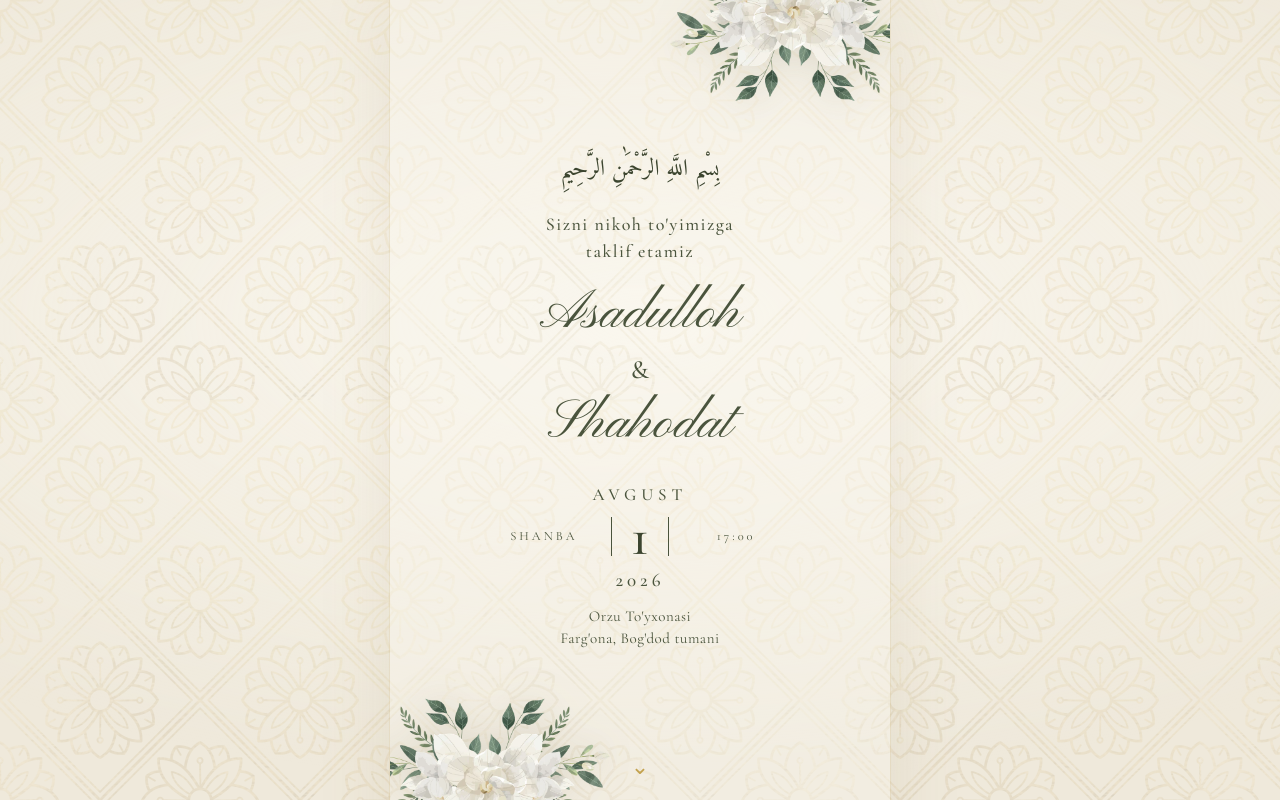
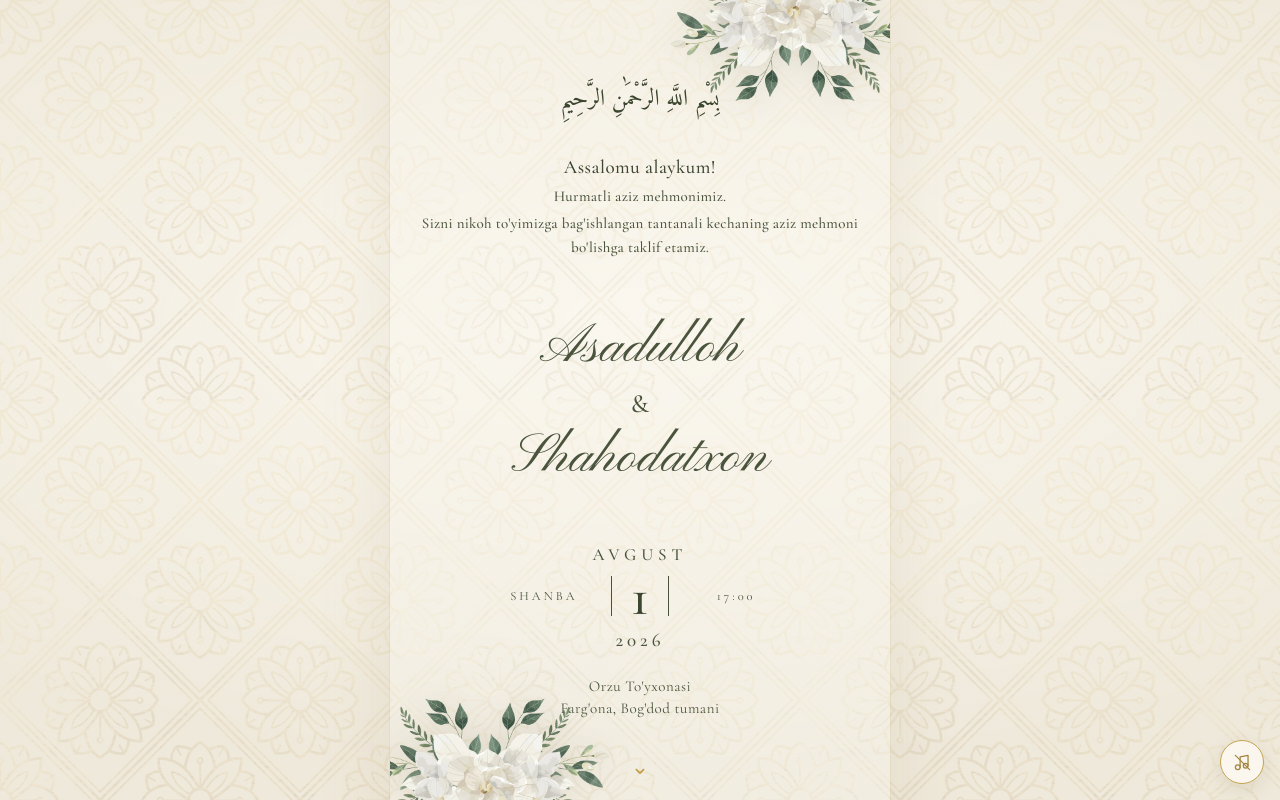
Before and after one commit to asadullohe/taklifnoma, a Next.js app: page / in a window 1280 px wide. Both pictures are taken after a click on the button "Taklifnomani ochish". Shown: the top 800 px of the page. Built offline with nearby package versions, Linux system fonts and the light colour scheme.

Commit message:
feat: add music functionality to Invitation component and update SEO details

```diff
--- a/app/globals.css
+++ b/app/globals.css
@@ -40,8 +40,14 @@ body.locked{overflow:hidden;height:100vh;height:100svh}
   radial-gradient(120% 70% at 50% 24%,rgba(255,255,255,.9),transparent 62%),
   repeating-linear-gradient(90deg,rgba(150,142,120,.13) 0,rgba(255,255,255,0) 16px,rgba(255,255,255,.96) 42px,rgba(255,255,255,0) 68px,rgba(150,142,120,.13) 84px);
   background-size:auto,84px 100%}
-#intro .curtain.left .silk{animation:swayL 5s ease-in-out infinite}
-#intro .curtain.right .silk{animation:swayR 5s ease-in-out infinite}
+/* Ikki parda o'rtada tutashadigan chetlarda ipak teksturasini so'ndiramiz —
+   shunda markaz sof oq bo'lib, tekstura mos kelmasligidan chiqadigan chok yo'qoladi. */
+#intro .curtain.left .silk{animation:swayL 5s ease-in-out infinite;
+  -webkit-mask-image:linear-gradient(90deg,#000 50%,transparent 90%);
+  mask-image:linear-gradient(90deg,#000 50%,transparent 90%)}
+#intro .curtain.right .silk{animation:swayR 5s ease-in-out infinite;
+  -webkit-mask-image:linear-gradient(90deg,transparent 10%,#000 50%);
+  mask-image:linear-gradient(90deg,transparent 10%,#000 50%)}
 @keyframes swayL{0%,100%{transform:translateX(0) scaleX(1)}50%{transform:translateX(-3%) scaleX(1.04)}}
 @keyframes swayR{0%,100%{transform:translateX(0) scaleX(1)}50%{transform:translateX(3%) scaleX(1.04)}}
 #intro .sheen{position:absolute;inset:0;pointer-events:none;background:linear-gradient(100deg,transparent 42%,rgba(255,255,255,.85) 50%,transparent 58%);background-size:220% 100%;animation:sheen 4s linear infinite}
@@ -65,6 +71,23 @@ body.opened #intro{visibility:hidden}
 body.opened .curtain.left{transform:translateX(-101%)}
 body.opened .curtain.right{transform:translateX(101%)}
 body.opened .i-content{opacity:0}
+
+/* MUSIQA TUGMASI — faqat taklifnoma ochilgach ko'rinadi */
+.music{position:fixed;right:16px;bottom:16px;z-index:50;width:44px;height:44px;border-radius:50%;
+  border:1px solid var(--gold);background:rgba(255,253,247,.72);backdrop-filter:blur(6px);
+  -webkit-backdrop-filter:blur(6px);color:var(--gold-d);cursor:pointer;
+  display:flex;align-items:center;justify-content:center;
+  box-shadow:0 6px 18px rgba(120,105,60,.14);
+  opacity:0;visibility:hidden;pointer-events:none;
+  transition:opacity .7s .9s,visibility .7s .9s,background .3s,color .3s,transform .3s}
+body.opened .music{opacity:1;visibility:visible;pointer-events:auto}
+.music:hover{background:var(--gold);color:#fff;transform:scale(1.07)}
+.music svg{width:19px;height:19px}
+/* ijro paytida yumshoq puls */
+.music.playing::after{content:"";position:absolute;inset:-1px;border-radius:50%;
+  border:1px solid var(--gold);animation:mpulse 2.6s ease-out infinite;pointer-events:none}
+@keyframes mpulse{0%{transform:scale(1);opacity:.5}100%{transform:scale(1.45);opacity:0}}
+@media(prefers-reduced-motion:reduce){.music.playing::after{animation:none}}
 
 /* SECTIONS */
 /* container-type => ichkaridagi o'lchamlar (cqw) oyna emas, shu 500px lik
@@ -95,17 +118,17 @@ section{min-height:100vh;min-height:100svh;scroll-snap-align:start;scroll-snap-s
 .reveal.in .timer .cell:nth-child(3){transition-delay:.7s}
 .reveal.in .timer .cell:nth-child(4){transition-delay:.8s}
 .eyebrow{letter-spacing:5px;text-transform:uppercase;font-size:12px;color:var(--gold-d);margin-bottom:10px}
-.stitle{font-size:clamp(30px,6cqw,50px);font-weight:500;color:var(--olive-d);line-height:1.1;margin-bottom:14px}
-.divider{width:54px;height:1px;background:var(--gold);margin:0 auto 24px;position:relative}
-.divider::before{content:"\2766";position:absolute;top:-13px;left:50%;transform:translateX(-50%);color:var(--gold);font-size:16px;background:#efe9db;padding:0 8px}
+.stitle{font-family:var(--font-playfair),serif;font-size:clamp(30px,6cqw,50px);font-weight:600;color:var(--olive-d);line-height:1.1;margin-bottom:14px}
 .lead{max-width:560px;margin:0 auto;color:var(--olive);font-weight:400;line-height:1.9;font-size:19px}
 .hero .inv{position:relative;z-index:4;max-width:560px}
-.bism{font-family:var(--font-amiri),serif;font-size:clamp(23px,4.6cqw,32px);color:var(--olive-d);margin-bottom:22px;line-height:1.7}
-.invite{letter-spacing:1.5px;font-size:clamp(18px,3.3cqw,23px);color:var(--olive);line-height:1.5;font-weight:500}
-.h-names{margin:12px 0 4px}
+.bism{font-family:var(--font-amiri),serif;font-size:clamp(23px,4.6cqw,32px);color:var(--olive-d);margin-bottom:clamp(16px,4svh,38px);line-height:1.7}
+.invite{letter-spacing:.3px;font-size:clamp(15px,2.9cqw,19px);color:var(--olive);line-height:1.6;font-weight:500;max-width:440px;margin:0 auto}
+.invite .salom{display:block;font-size:clamp(19px,3.6cqw,25px);color:var(--olive-d);letter-spacing:.5px;margin-bottom:2px}
+.invite .greet{display:block;margin-bottom:3px}
+.h-names{margin:clamp(20px,6.5svh,54px) 0 clamp(6px,1.6svh,14px)}
 .h-names .n{font-family:var(--font-pinyon),cursive;font-size:clamp(34px,11cqw,90px);color:var(--olive);line-height:1.28;padding:.04em .1em}
 .h-names .amp{font-size:clamp(26px,5cqw,34px);color:var(--olive);margin:2px 0;font-weight:500}
-.dateblk{margin:22px 0 14px}
+.dateblk{margin:clamp(20px,6svh,50px) 0 clamp(12px,3svh,24px)}
 .dmonth{letter-spacing:5px;font-size:clamp(17px,3.2cqw,21px);color:var(--olive);font-weight:500}
 .drow{display:flex;align-items:center;justify-content:center;gap:22px;margin:4px 0}
 .drow .side{letter-spacing:3px;font-size:clamp(12px,2.5cqw,15px);color:var(--olive);min-width:90px}
@@ -123,7 +146,7 @@ section{min-height:100vh;min-height:100svh;scroll-snap-align:start;scroll-snap-s
 .timer{display:flex;justify-content:center;gap:14px;flex-wrap:wrap;margin-top:4px}
 .cell{min-width:92px;padding:20px 10px;border:1px solid rgba(201,162,74,.32);border-radius:14px;
   background:rgba(255,255,255,.2);backdrop-filter:blur(6px);-webkit-backdrop-filter:blur(6px);box-shadow:0 8px 24px rgba(120,105,60,.05)}
-.cell .n{font-family:var(--font-cormorant),serif;font-size:46px;color:var(--olive-d);line-height:1}
+.cell .n{font-family:var(--font-playfair),serif;font-weight:500;font-size:46px;color:var(--olive-d);line-height:1;font-variant-numeric:lining-nums tabular-nums}
 .cell .l{font-size:10px;letter-spacing:2px;text-transform:uppercase;color:var(--muted);margin-top:7px}
 .panel{position:relative;z-index:3;max-width:660px;width:100%;padding:34px 30px;
   background:rgba(255,253,247,.55);backdrop-filter:blur(4px);border-radius:6px;box-shadow:0 26px 60px rgba(150,120,70,.14)}
@@ -164,7 +187,6 @@ section{min-height:100vh;min-height:100svh;scroll-snap-align:start;scroll-snap-s
   .cell{min-width:72px;padding:12px 8px;border-radius:11px}
   .cell .n{font-size:34px}
   .cell .l{margin-top:4px}
-  .divider{margin-bottom:14px}
   .panel{padding:26px 22px}
   .panel::before{inset:9px}
   .panel::after{inset:14px}
@@ -176,3 +198,14 @@ section{min-height:100vh;min-height:100svh;scroll-snap-align:start;scroll-snap-s
   .closing .thx{margin-top:10px}
   .closing .heart{margin-top:10px;font-size:28px}
 }
+
+/* Kichik ekran: 4 katak sig'may "soniya" pastga tushmasligi uchun —
+   Kun tepada markazда (to'liq kenglik EMAS), Soat·Daqiqa·Soniya pastda
+   bitta qatorda (1 + 3). Grid: Kun yuqori qatorni egallaydi, lekin o'zi
+   ostidagilar bilan bir xil kenglikda va o'rtada turadi. */
+@media(max-width:520px){
+  .timer{display:grid;grid-template-columns:repeat(3,1fr);gap:10px;
+    max-width:340px;margin-left:auto;margin-right:auto}
+  .timer .cell{min-width:0}
+  .timer .cell:first-child{grid-column:1 / -1;justify-self:center;width:calc((100% - 20px) / 3)}
+}
--- a/components/Invitation.tsx
+++ b/components/Invitation.tsx
@@ -30,6 +30,31 @@ function Flourish({ bottom = false }: { bottom?: boolean }) {
   );
 }
 
+// Musiqa nota ikonkasi; o'chirilganda ustidan chiziq tortiladi.
+function MusicIcon({ muted }: { muted: boolean }) {
+  return (
+    <svg viewBox="0 0 24 24" fill="none" aria-hidden="true">
+      <path
+        d="M9 18V5l10-2v13"
+        stroke="currentColor"
+        strokeWidth="1.6"
+        strokeLinecap="round"
+        strokeLinejoin="round"
+      />
+      <circle cx="6" cy="18" r="3" stroke="currentColor" strokeWidth="1.6" />
+      <circle cx="16" cy="16" r="3" stroke="currentColor" strokeWidth="1.6" />
+      {muted && (
+        <path
+          d="M3 3l18 18"
+          stroke="currentColor"
+          strokeWidth="1.6"
+          strokeLinecap="round"
+        />
+      )}
+    </svg>
+  );
+}
+
 const z = (n: number) => String(n).padStart(2, "0");
 
 // Bir konteynerga tushayotgan gulbarglarni qo'shadi (dekorativ, DOM orqali).
@@ -47,17 +72,95 @@ function fillPetals(box: HTMLElement | null) {
   }
 }
 
+const MUSIC_VOLUME = 0.45;
+
 export default function Invitation() {
   const [opened, setOpened] = useState(false);
+  const [playing, setPlaying] = useState(false);
   const [time, setTime] = useState({ d: "00", h: "00", m: "00", s: "00" });
   const wpetalsRef = useRef<HTMLDivElement>(null);
   const cpetalsRef = useRef<HTMLDivElement>(null);
+  const audioRef = useRef<HTMLAudioElement>(null);
+  const fadeRef = useRef<number | null>(null);
+
+  // Brauzer qayta yuklanganda avvalgi scroll pozitsiyasini tiklamasin —
+  // taklifnoma doim boshidan boshlansin.
+  useEffect(() => {
+    if ("scrollRestoration" in history) history.scrollRestoration = "manual";
+    window.scrollTo(0, 0);
+  }, []);
 
   // Qulf holati — <body> classlarini boshqaradi.
   useEffect(() => {
     document.body.classList.toggle("opened", opened);
     document.body.classList.toggle("locked", !opened);
+    // Ochilganda doim tepadan (hero) boshlansin — qulf ochilgunча saqlanib
+    // qolgan scroll pozitsiyasida qandaydir sectionда qolib ketmasin.
+    if (opened) window.scrollTo(0, 0);
   }, [opened]);
+
+  useEffect(() => () => {
+    if (fadeRef.current) clearInterval(fadeRef.current);
+  }, []);
+
+  // Tugma holati audio elementidan o'qiladi — yagona haqiqat manbai o'sha.
+  // Shunda tashqi to'xtatishlar ham (qo'ng'iroq, lock ekran boshqaruvi,
+  // quloqchin tugmasi) tugmada to'g'ri aks etadi.
+  useEffect(() => {
+    const a = audioRef.current;
+    if (!a) return;
+    const sync = () => setPlaying(!a.paused);
+    a.addEventListener("play", sync);
+    a.addEventListener("pause", sync);
+    a.addEventListener("ended", sync);
+    return () => {
+      a.removeEventListener("play", sync);
+      a.removeEventListener("pause", sync);
+      a.removeEventListener("ended", sync);
+    };
+  }, []);
+
+  // Ovozni 0 dan asta ko'tarish — birdan gumburlab ketmasligi uchun.
+  const fadeIn = (a: HTMLAudioElement) => {
+    if (fadeRef.current) clearInterval(fadeRef.current);
+    a.volume = 0;
+    fadeRef.current = window.setInterval(() => {
+      const next = Math.min(a.volume + MUSIC_VOLUME / 30, MUSIC_VOLUME);
+      a.volume = next;
+      if (next >= MUSIC_VOLUME && fadeRef.current) {
+        clearInterval(fadeRef.current);
+        fadeRef.current = null;
+      }
+    }, 50);
+  };
+
+  // Qulfni bosish — foydalanuvchi harakati, shuning uchun brauzer ijroga ruxsat beradi.
+  const openInvitation = () => {
+    setOpened(true);
+    play();
+  };
+
+  const play = () => {
+    const a = audioRef.current;
+    if (!a) return;
+    fadeIn(a);
+    // Rad etilsa (fayl yo'q yoki brauzer to'sdi) holat o'zgarmaydi —
+    // 'play' hodisasi ishlamaydi, tugma o'chirilgan ko'rinishda qoladi.
+    a.play().catch(() => {
+      if (fadeRef.current) clearInterval(fadeRef.current);
+    });
+  };
+
+  const toggleMusic = () => {
+    const a = audioRef.current;
+    if (!a) return;
+    if (a.paused) {
+      play();
+    } else {
+      if (fadeRef.current) clearInterval(fadeRef.current);
+      a.pause();
+    }
+  };
 
   // Countdown timer.
   useEffect(() => {
@@ -105,6 +208,17 @@ export default function Invitation() {
       <div className="bg-glow" />
       <div className="bg-pattern" />
 
+      {/* Fon musiqasi — qulf ochilganda boshlanadi (public/music.mp3) */}
+      <audio ref={audioRef} src="/music.mp3" loop preload="auto" />
+      <button
+        className={playing ? "music playing" : "music"}
+        onClick={toggleMusic}
+        aria-label={playing ? "Musiqani o'chirish" : "Musiqani yoqish"}
+        aria-pressed={playing}
+      >
+        <MusicIcon muted={!playing} />
+      </button>
+
       <div id="intro">
         <div className="curtain left">
           <div className="silk" />
@@ -131,7 +245,7 @@ export default function Invitation() {
           <button
             className="lock"
             id="openBtn"
-            onClick={() => setOpened(true)}
+            onClick={openInvitation}
             aria-label="Taklifnomani ochish"
           >
             🔒
@@ -148,9 +262,10 @@ export default function Invitation() {
           <div className="inv reveal">
             <div className="bism">بِسْمِ اللَّهِ الرَّحْمَٰنِ الرَّحِيمِ</div>
             <div className="invite">
-              Sizni nikoh to&apos;yimizga
-              <br />
-              taklif etamiz
+              <span className="salom">Assalomu alaykum!</span>
+              <span className="greet">Hurmatli aziz mehmonimiz.</span>
+              Sizni nikoh to&apos;yimizga bag&apos;ishlangan tantanali kechaning
+              aziz mehmoni bo&apos;lishga taklif etamiz.
             </div>
             <div className="h-names">
               <div className="n">{site.groom}</div>
@@ -182,7 +297,6 @@ export default function Invitation() {
           <div className="reveal">
             <div className="eyebrow">To&apos;ygacha qolgan vaqt</div>
             <h2 className="stitle">Sanoqli kunlar</h2>
-            <div className="divider" />
             {/* eslint-disable-next-line @next/next/no-img-element */}
             <img className="rings-img" alt="uzuklar" src="/rings.png" />
             <div className="timer">
--- a/lib/seo.ts
+++ b/lib/seo.ts
@@ -2,7 +2,7 @@
 export const site = {
   url: "https://asadullohe.uz",
   groom: "Asadulloh",
-  bride: "Shahodat",
+  bride: "Shahodatxon",
   // Marosim ma'lumotlari
   dateISO: "2026-08-01T17:00:00+05:00",
   dateText: "1-avgust 2026 · 17:00",
@@ -26,7 +26,7 @@ export const keywords = [
   "wedding invitation",
   site.groom,
   site.bride,
-  "Asadulloh va Shahodat",
+  "Asadulloh va Shahodatxon",
   "Farg'ona to'y",
   "Bog'dod tumani",
   "Orzu to'yxonasi",
```
Also changed, not shown: app/layout.tsx (+15 -2 lines), 1 other file (tests, documents, lock files or other folders).
